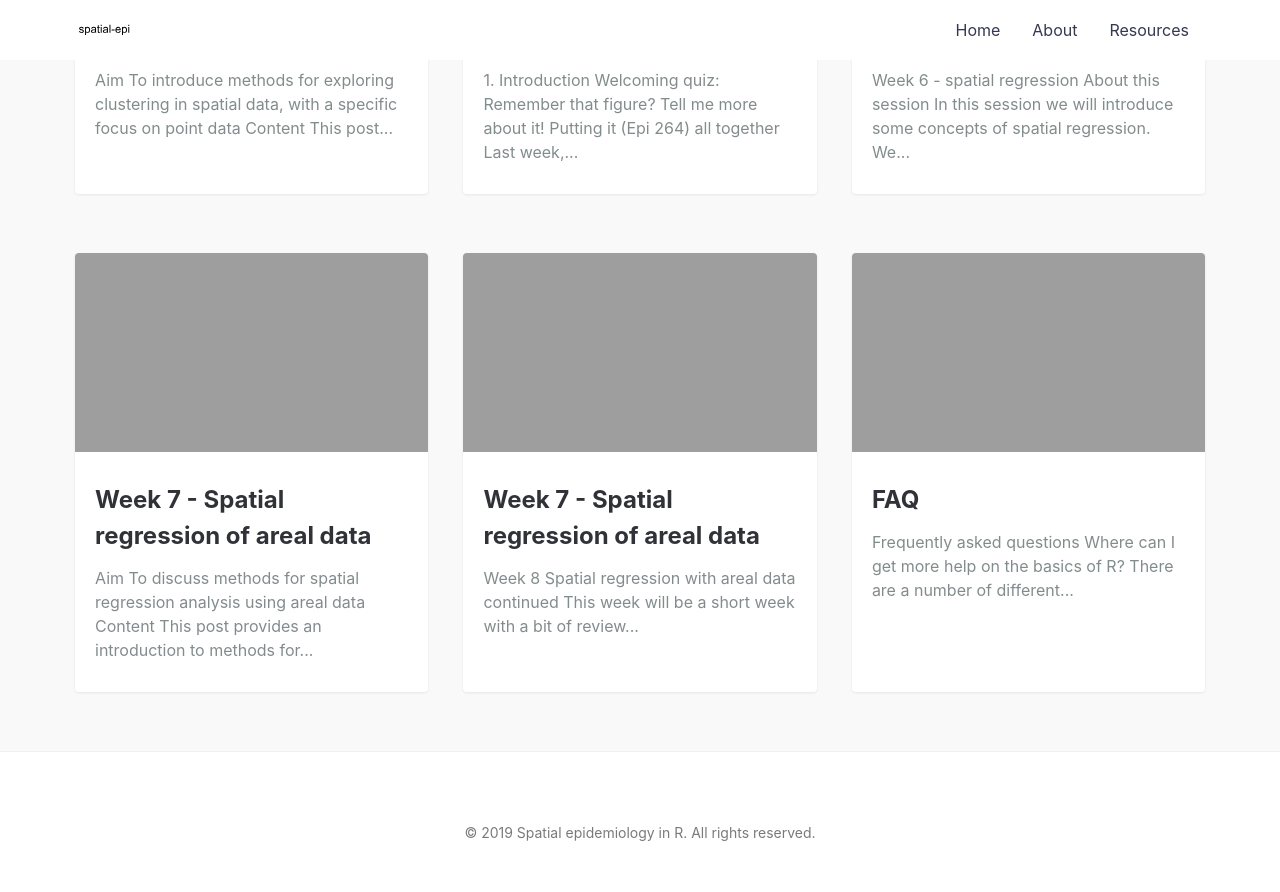
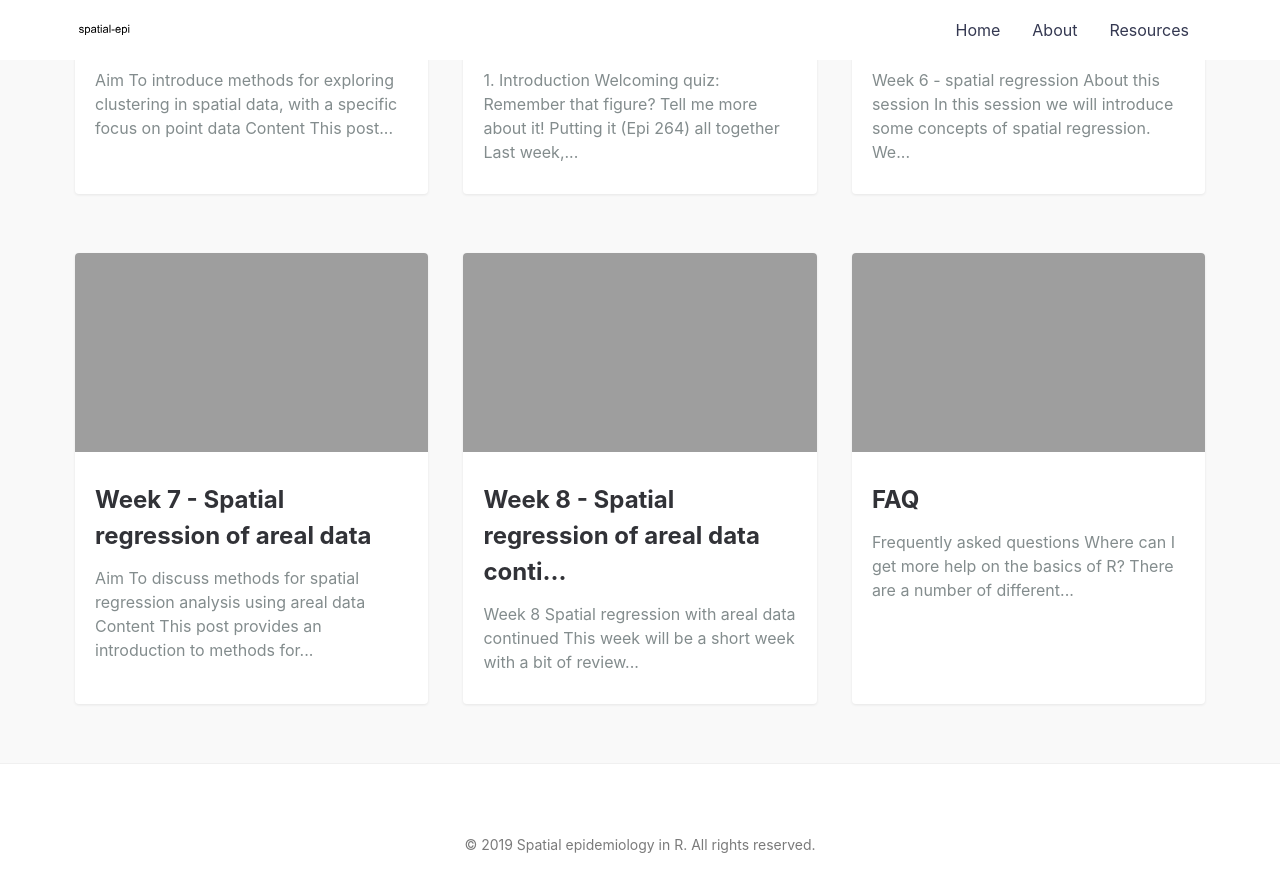
Before and after one commit to HughSt/HughSt.github.io, a Jekyll site: the page built from index.md, in a window 1280 px wide and 900 px high, scrolled down 1399 px. Shown: the top 892 px of the window. Built offline with Jekyll 4.4.1, drawn with Linux system fonts in a browser that asks for light colours.

Commit message:
Updating week 8 title

```diff
--- a/_posts/2017-10-09-week-8.md
+++ b/_posts/2017-10-09-week-8.md
@@ -1,6 +1,6 @@
 ---
 layout: post
-title: Week 7 - Spatial regression of areal data
+title: Week 8 - Spatial regression of areal data continued
 featured-img: unemployment_USA_2016
 ---
 
```
